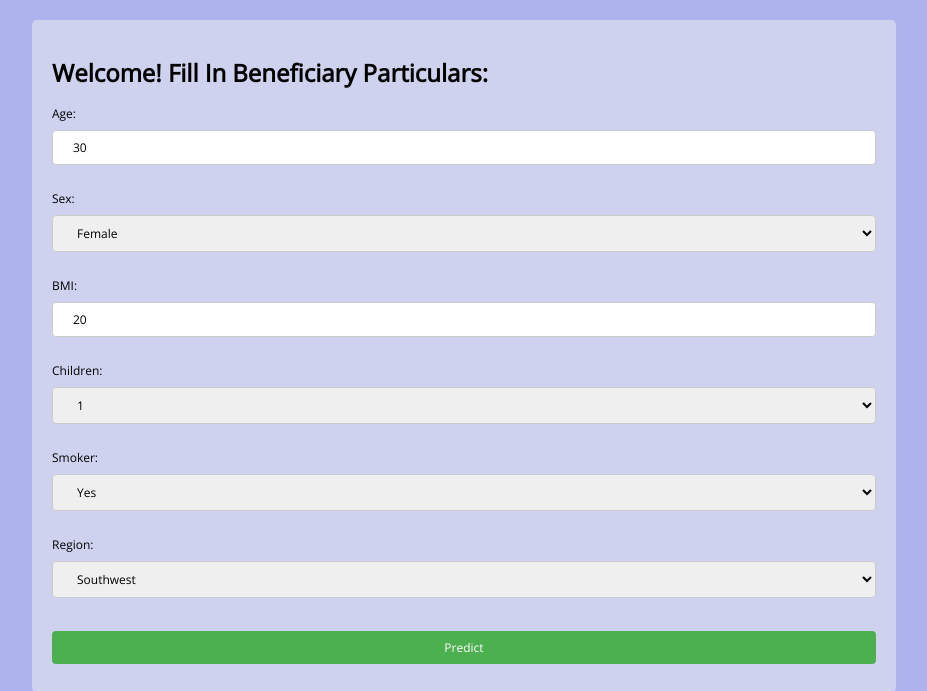
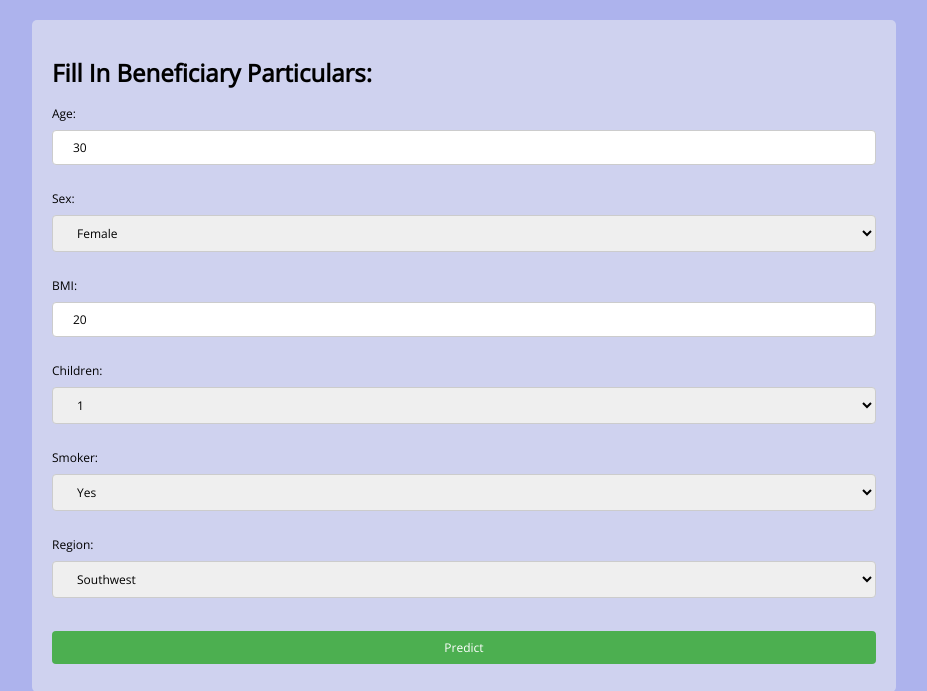
Before and after one commit to chengwcw/Lesson8-CICD, a Flask app: page / in a window 1280 px wide. Shown: the top 691 px of the page, without its empty margins (176-1103 px from the left). Run offline with Flask 3, Linux system fonts and the light colour scheme.

Commit message:
remove welcome from welcome message

```diff
--- a/src/templates/index.html
+++ b/src/templates/index.html
@@ -7,7 +7,7 @@
 </head>
 <body>
     <div>
-        <h1>Welcome! Fill In Beneficiary Particulars:</h1>
+        <h1>Fill In Beneficiary Particulars:</h1>
         <form method="POST">
             <label for="age">Age:</label><br>
             <input type="text" id="age" name="age" value="30"><br><br>
```
Also changed, not shown: .github/workflows/build-and-deploy.yml.
